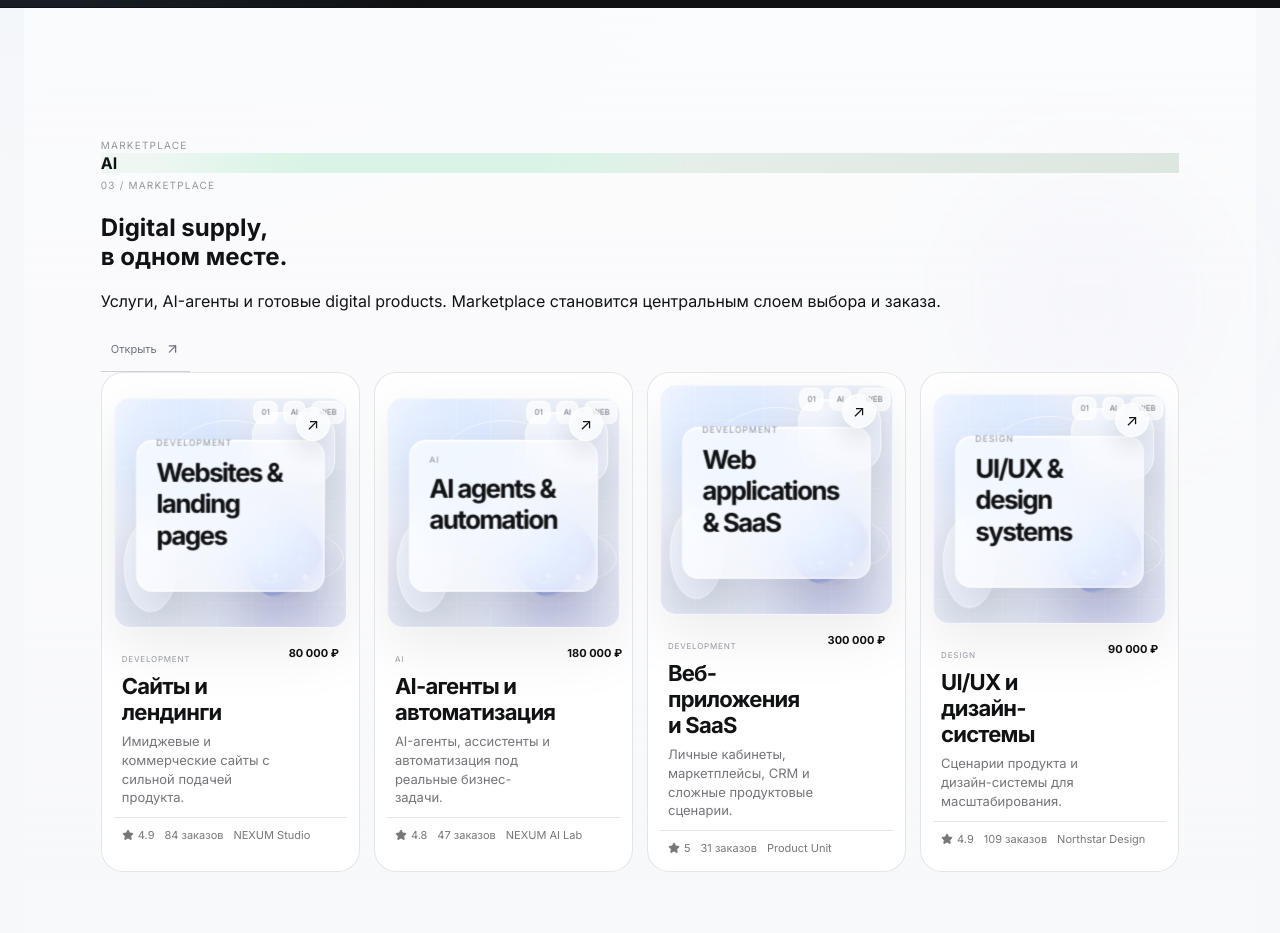
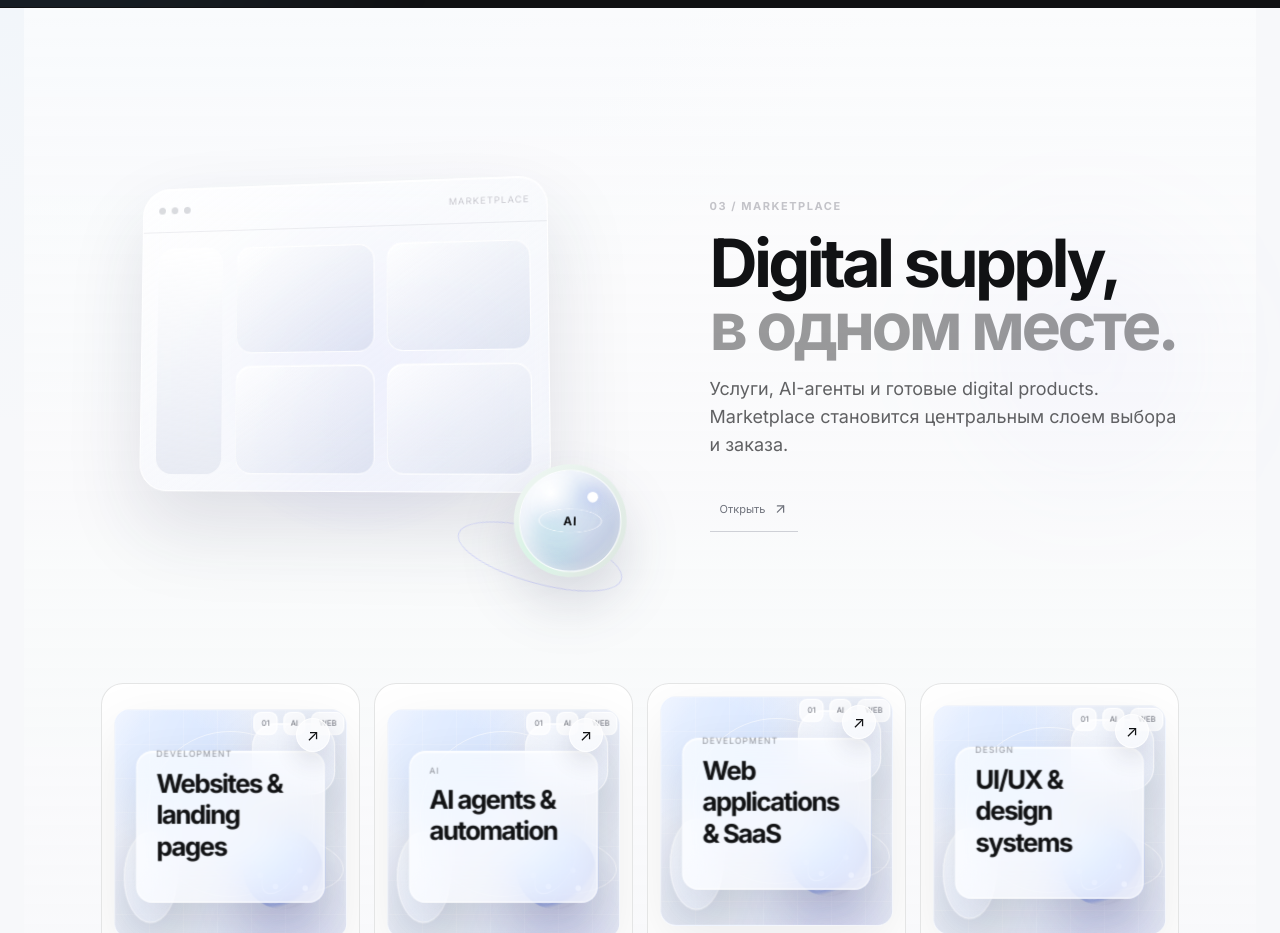
Before and after one commit to borzenkoofficial-lab/Nexum_Digital_Agency, a React (Vite) app: page / in a window 1280 px wide. Shown: the part 4740-5673 px from the top of the page. Built offline with nearby package versions, Linux system fonts and the light colour scheme.

Commit message:
style: add premium 3D product stage and glass orb

```diff
--- a/src/styles/platform.css
+++ b/src/styles/platform.css
@@ -411,3 +411,31 @@ body{margin:0;overflow-x:hidden}
 .nxp-footer{position:relative;overflow:hidden;background:rgba(247,248,250,.9)!important;border-top:1px solid rgba(20,24,32,.07)!important}
 .nxp-footer:before{content:'';position:absolute;width:360px;height:220px;right:5%;top:-90px;border-radius:50%;background:rgba(125,120,255,.09);filter:blur(55px);pointer-events:none}
 .nxp-footer>*{position:relative;z-index:1}
+
+/* Reusable 3D product stage */
+.nxp-spatial-intro{display:grid;grid-template-columns:minmax(420px,1.05fr) minmax(300px,.95fr);gap:clamp(40px,7vw,120px);align-items:center;margin-bottom:clamp(44px,7vw,96px)}
+.nxp-spatial-copy{max-width:680px}
+.nxp-spatial-copy small{font-size:11px;letter-spacing:.14em;font-weight:700;opacity:.55}
+.nxp-spatial-copy h2{font-size:clamp(42px,5.2vw,86px);line-height:.94;letter-spacing:-.055em;margin:18px 0}
+.nxp-spatial-copy h2 em{font-style:normal;opacity:.42}
+.nxp-spatial-copy p{max-width:560px;font-size:18px;line-height:1.55;opacity:.66;margin:0 0 28px}
+.nxp-product-stage{position:relative;min-height:460px;perspective:1200px;isolation:isolate}
+.nxp-stage-backdrop{position:absolute;inset:12% 8%;border-radius:42px;background:radial-gradient(circle at 50% 50%,rgba(118,125,255,.18),transparent 64%);filter:blur(5px);transform:translateZ(-80px);animation:nxpStagePulse 7s ease-in-out infinite alternate}
+.nxp-stage-card{position:absolute;left:8%;top:12%;width:78%;height:66%;border:1px solid rgba(255,255,255,.82);border-radius:28px;background:linear-gradient(145deg,rgba(255,255,255,.78),rgba(235,239,250,.48));box-shadow:0 35px 80px rgba(39,44,75,.13),inset 0 1px rgba(255,255,255,.95);backdrop-filter:blur(24px);-webkit-backdrop-filter:blur(24px);transform:rotateX(5deg) rotateY(-10deg) translateZ(25px);transform-style:preserve-3d;animation:nxpProductFloat 8s ease-in-out infinite}
+.nxp-stage-top{height:44px;display:flex;align-items:center;gap:6px;padding:0 16px;border-bottom:1px solid rgba(30,35,55,.07)}
+.nxp-stage-top>span{width:7px;height:7px;border-radius:50%;background:rgba(30,35,55,.16)}
+.nxp-stage-top small{margin-left:auto;font-size:9px;letter-spacing:.12em;opacity:.5}
+.nxp-stage-body{display:grid;grid-template-columns:18% 1fr;height:calc(100% - 44px);padding:16px;gap:14px}
+.nxp-stage-sidebar{border-radius:16px;background:linear-gradient(180deg,rgba(255,255,255,.72),rgba(190,198,220,.28))}
+.nxp-stage-content{position:relative;display:grid;grid-template-columns:repeat(2,1fr);grid-template-rows:repeat(2,1fr);gap:12px}
+.nxp-stage-content i{display:block;border-radius:16px;background:linear-gradient(145deg,rgba(255,255,255,.8),rgba(175,187,218,.3));border:1px solid rgba(255,255,255,.72);box-shadow:inset 0 1px rgba(255,255,255,.9)}
+.nxp-glass-orb{position:absolute;right:2%;bottom:6%;width:105px;height:105px;border-radius:50%;transform-style:preserve-3d;filter:drop-shadow(0 25px 25px rgba(40,45,80,.16));animation:nxpOrbFloat 6s ease-in-out infinite;z-index:3}
+.nxp-glass-orb:before{content:'';position:absolute;inset:5%;border-radius:50%;background:radial-gradient(circle at 30% 22%,rgba(255,255,255,.98),rgba(195,210,255,.42) 28%,rgba(89,104,255,.15) 68%,rgba(255,255,255,.04));border:1px solid rgba(255,255,255,.9);box-shadow:inset -12px -14px 25px rgba(60,70,150,.08),inset 10px 8px 18px rgba(255,255,255,.8)}
+.nxp-glass-orb span{position:absolute;inset:22%;border:1px solid rgba(255,255,255,.7);border-radius:50%;transform:rotateX(68deg) rotateZ(20deg)}
+.nxp-glass-orb i{position:absolute;width:10px;height:10px;border-radius:50%;background:#fff;box-shadow:0 0 16px rgba(120,135,255,.65);top:24%;left:65%}
+.nxp-glass-orb b{position:absolute;inset:0;display:grid;place-items:center;font-size:11px;letter-spacing:.08em}
+.nxp-stage-ring{position:absolute;right:-1%;bottom:2%;width:170px;height:55px;border:1px solid rgba(110,120,255,.22);border-radius:50%;transform:rotate(-12deg);animation:nxpRingSpin 12s linear infinite}
+@keyframes nxpProductFloat{0%,100%{transform:rotateX(5deg) rotateY(-10deg) translate3d(0,0,25px)}50%{transform:rotateX(2deg) rotateY(-5deg) translate3d(0,-10px,40px)}}
+@keyframes nxpStagePulse{from{transform:translateZ(-80px) scale(.94);opacity:.5}to{transform:translateZ(-80px) scale(1.06);opacity:1}}
+@media(max-width:900px){.nxp-spatial-intro{grid-template-columns:1fr;gap:26px}.nxp-product-stage{min-height:360px}.nxp-stage-card{left:3%;width:90%}.nxp-glass-orb{right:0;bottom:0;width:82px;height:82px}}
+@media(prefers-reduced-motion:reduce){.nxp-stage-card,.nxp-stage-backdrop,.nxp-glass-orb,.nxp-stage-ring{animation:none}}
```
